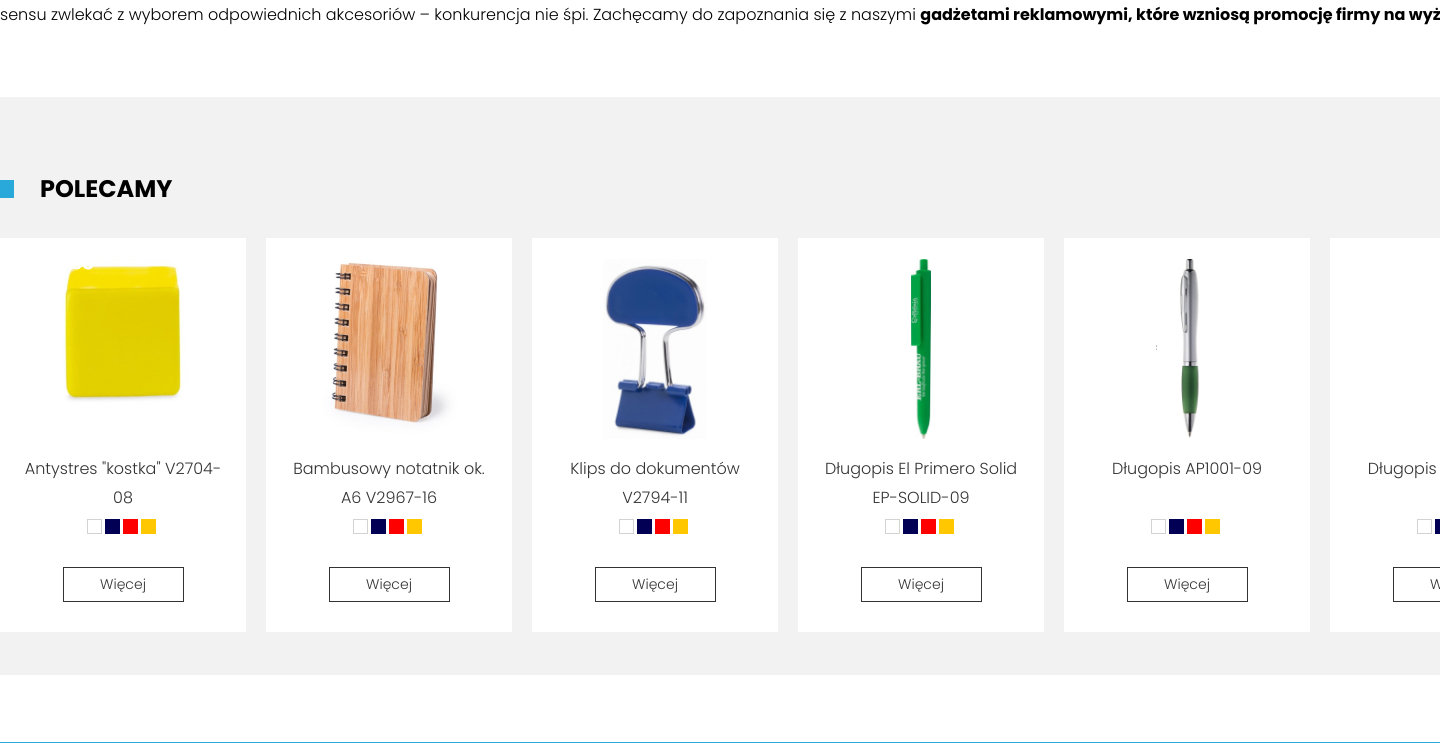
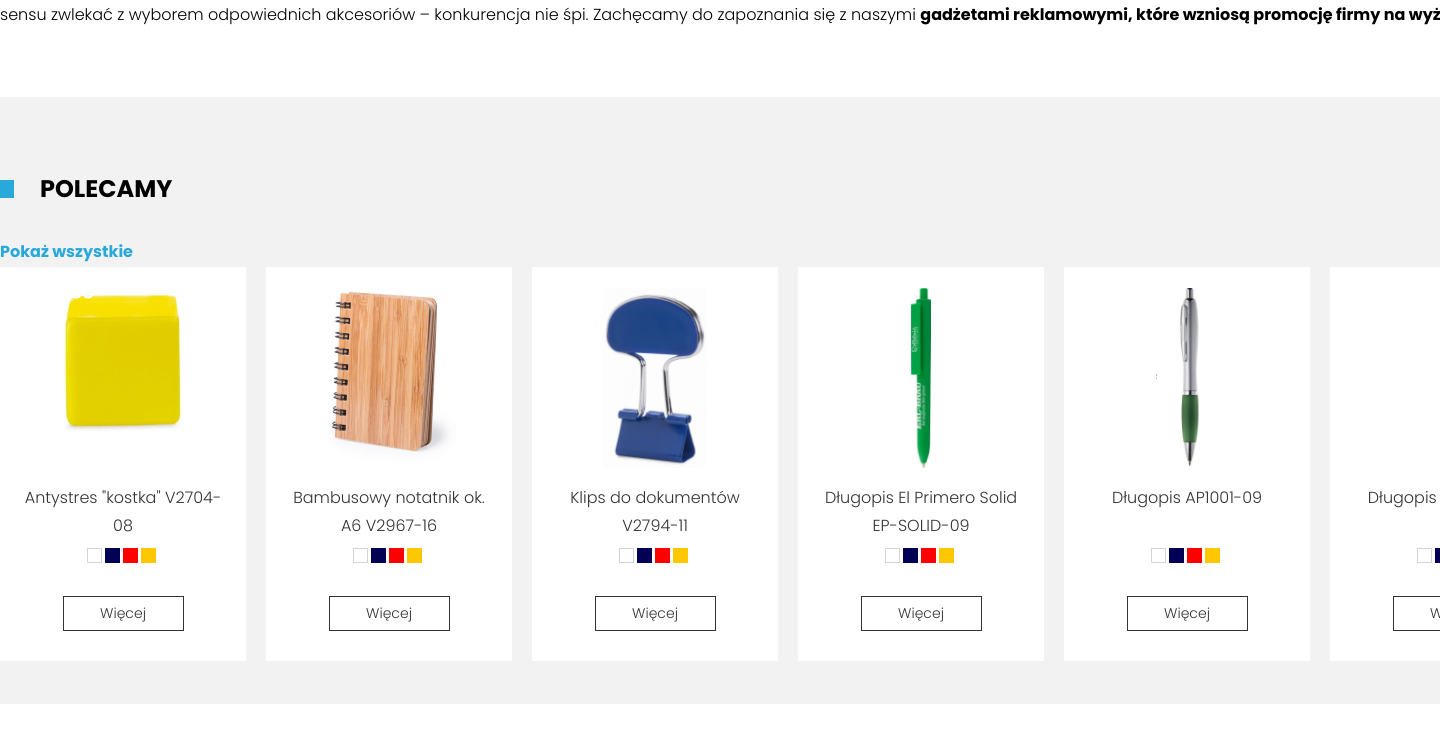
Before and after one commit to goldipl/PROMOTECA, a PHP site: page / in a window 1440 px wide; the page is wider, and only the part inside the window is pictured. Shown: the part 951-1694 px from the top of that part. Run offline with PHP 8.4, Linux system fonts and the light colour scheme; some libraries are stand-ins or nearby versions.

Commit message:
add btn to recommend section

```diff
--- a/components/main_page/recommend_section.php
+++ b/components/main_page/recommend_section.php
@@ -1,5 +1,8 @@
 <section id="recommend">
     <h1 class="mainpage-title">Polecamy</h1>
+    <div class="mainpage-title--btn">
+        <a href="#">Pokaż wszystkie</a>
+    </div>
     <div class="products_container">
         <div class="products_container--slot new">
             <div class="products_wrapper">
```
